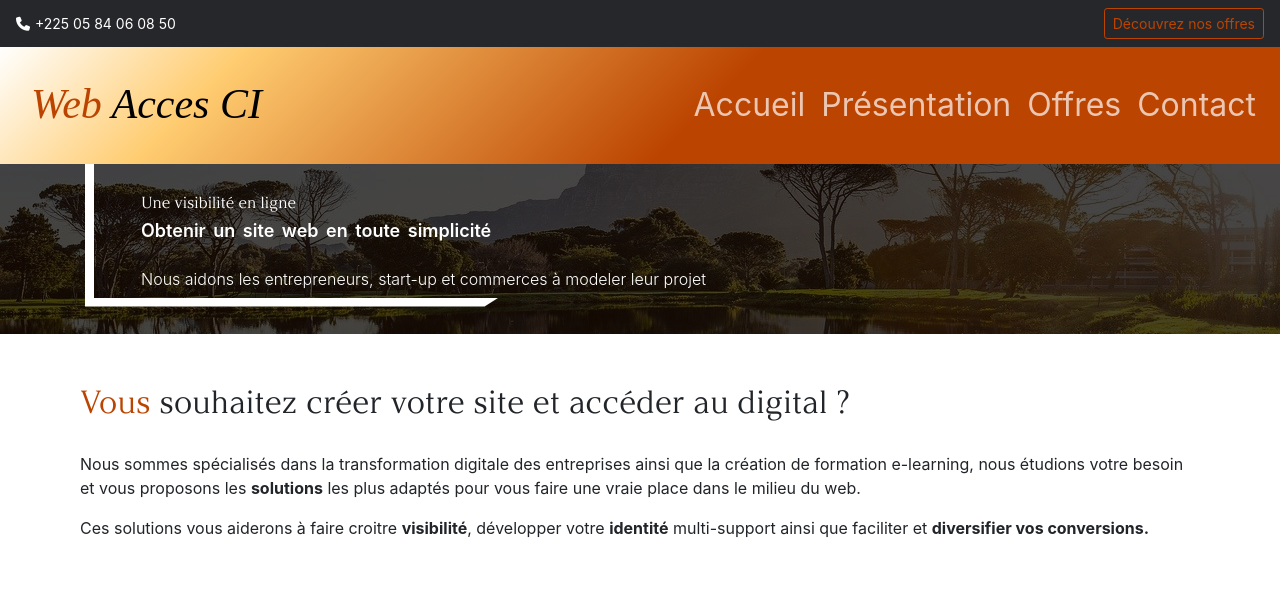
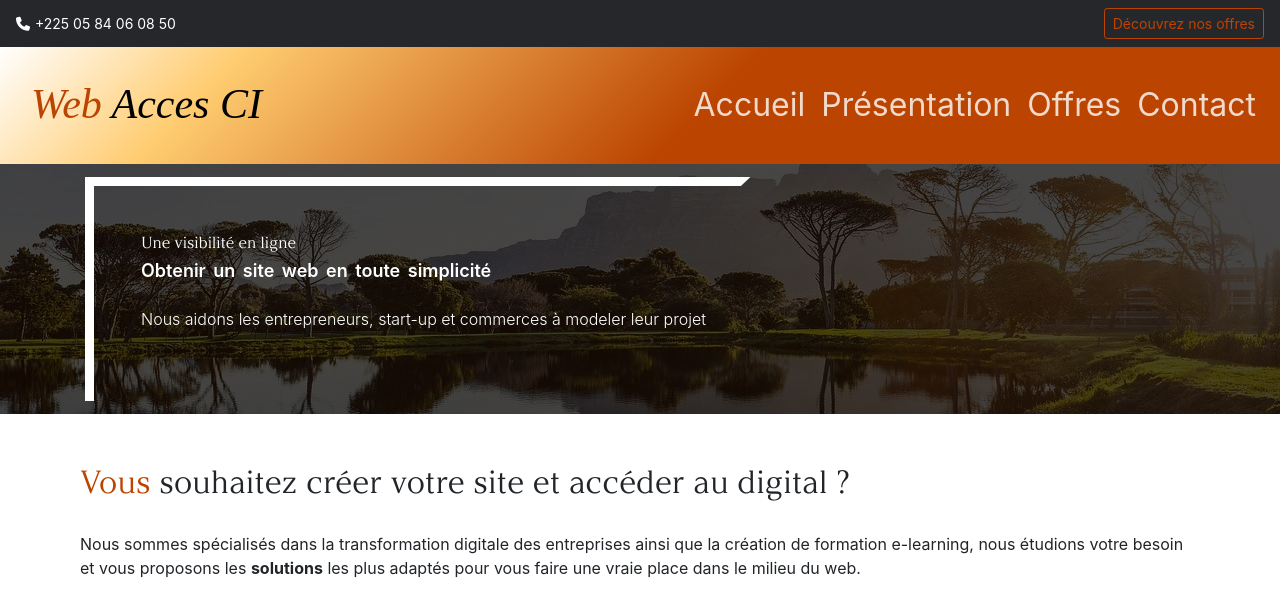
Before and after one commit to gozac/webaccess, a Symfony app: template templates/page/index.html.twig in a window 1280 px wide. Shown: the top 599 px of the page. Run offline with Twig, Linux system fonts and the light colour scheme; the template is opened without the code that fills it, so the values that code supplies are empty; some libraries are stand-ins or nearby versions; some web fonts are replaced.

Commit message:
style chg

```diff
--- a/public/css/style.css
+++ b/public/css/style.css
@@ -69,7 +69,7 @@
 }
 
 .navbar-dark .navbar-nav .nav-link {
-    color: rgba(255,255,255,0.7);
+    color: rgba(255,255,255,0.8);
     transition: all 0.2s;
 }
 
@@ -316,19 +316,19 @@
 }
 
 header .item {
-  height: 170px;
+  height: 250px;
   position: relative;
 }
 header .item img {
   width: 100%;
-  height: 170px;
+  height: 250px;
   object-fit: cover;
 }
 header .item .cover {
   padding: 75px 0;
   position: absolute;
   width: 100%;
-  height: 170px;
+  height: 250px;
   top: 0;
   left: 0;
   background: rgba(0, 0, 0, 0.6);
@@ -344,7 +344,7 @@
   content: "";
   display: inline-block;
   width: 100%;
-  height: 170px;
+  height: 250px;
   left: 0;
   top: 0;
   position: absolute;
```
